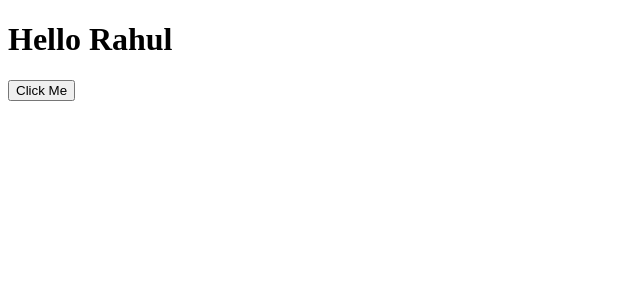
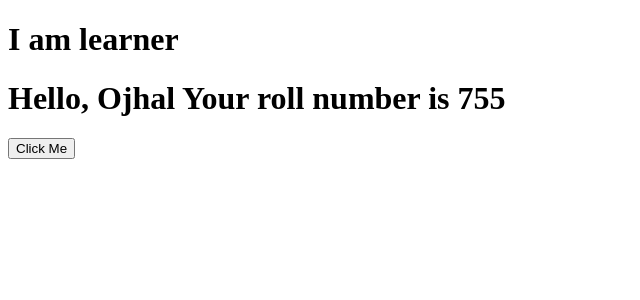
Before and after one commit to ojhal/React-Testing, a React (Create React App) app: page / in a window 1280 px wide. Shown: the top 300 px of the page, without its empty margins (0-640 px from the left). Built offline with nearby package versions, Linux system fonts and the light colour scheme.

Commit message:
I learned setState method

```diff
--- /dev/null
+++ b/src/SetState.js
@@ -0,0 +1,29 @@
+import React, { Component } from "react";
+
+class SetState extends Component {
+  constructor(props) {
+    super(props);
+    this.state = {
+      name: "Ojhal",
+      roll: this.props.roll
+    };
+  }
+  handleClick = () => {
+    this.setState({ name: "Rajat", roll: "999" });
+
+  };
+
+
+
+  render() {
+    return (
+      <div>
+        <h1>I am learner</h1>
+        <h1>Hello, {this.state.name} Your roll number is {this.state.roll}</h1>
+        <button onClick={this.handleClick}>Click Me</button>
+      </div>
+    );
+  }
+}
+
+export default SetState;
--- a/src/Student.js
+++ b/src/Student.js
@@ -1,13 +1,14 @@
 import React from "react";
 
 function Student(props) {
-  const handleClick = () => {
+  const handleClick = (e) => {
+
     console.log("Button Clicked");
   }
   return (
     <div>
       <h1>Hello {props.name}</h1>
-      <button onClick={handleClick}>Click Me</button>
+      <a href="http://www.geekyshows.com" onClick={handleClick}>Click Me</a>
     </div>
   );
 }
--- a/src/index.js
+++ b/src/index.js
@@ -1,5 +1,5 @@
 import React from "react";
 import ReactDOM from "react-dom";
-import Student from "./Student";
+import SetState from "./SetState";
 
-ReactDOM.render(<Student name="Rahul" />, document.getElementById("root"));
+ReactDOM.render(<SetState roll="755" />, document.getElementById("root"));
```
